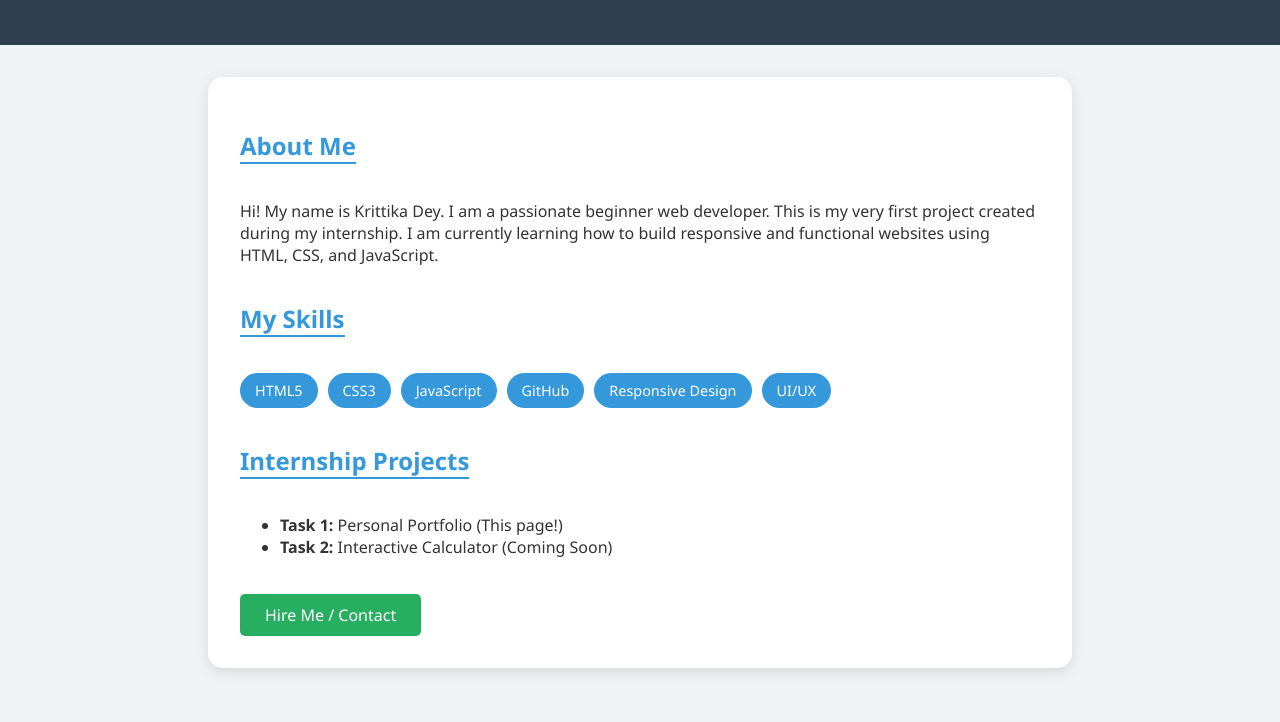
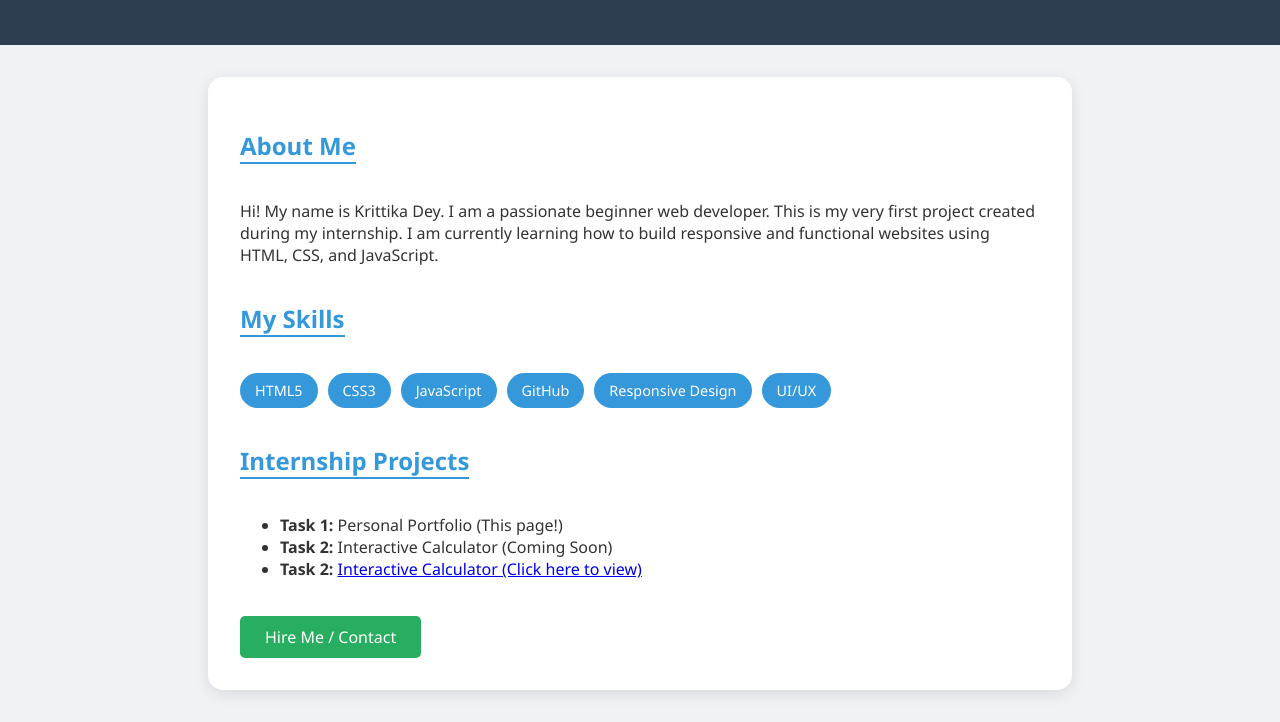
Before and after one commit to KrittikaDey-ctrl/my_internship_projects, a plain HTML site: page index.html in a window 1280 px wide. Shown: the part 128-850 px from the top of the page. Before the commit the page ends 828 px from the top, so only its background shows below. Drawn offline with Linux system fonts and the light colour scheme.

Commit message:
initial portfolio

```diff
--- a/index.html
+++ b/index.html
@@ -98,6 +98,7 @@
         <ul>
             <li><strong>Task 1:</strong> Personal Portfolio (This page!)</li>
             <li><strong>Task 2:</strong> Interactive Calculator (Coming Soon)</li>
+            <li><strong>Task 2:</strong> <a href="calculator.html">Interactive Calculator (Click here to view)</a></li>
         </ul>
 
         <a href="krittikadey04@gmail.com" class="contact-btn">Hire Me / Contact</a>
```
